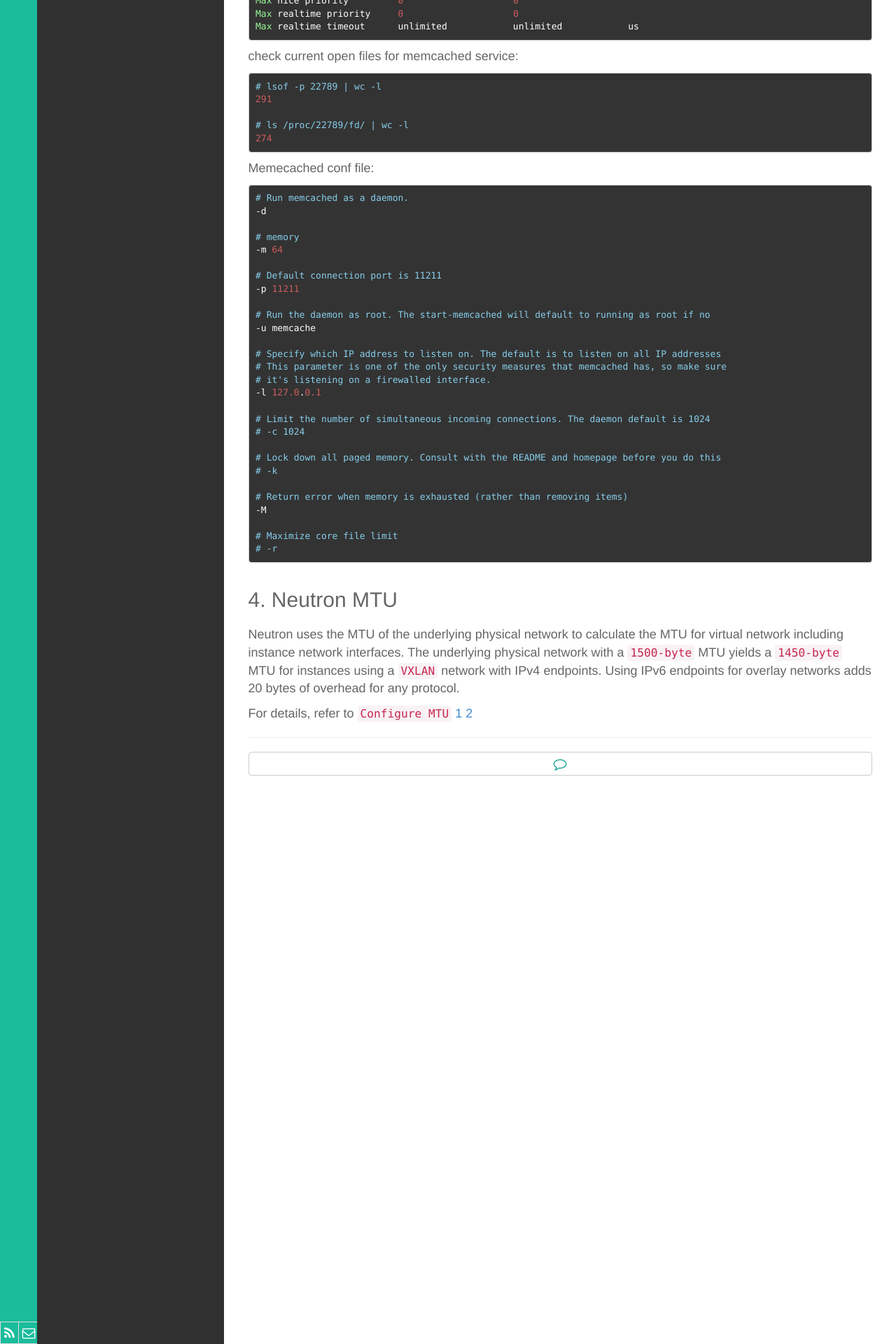
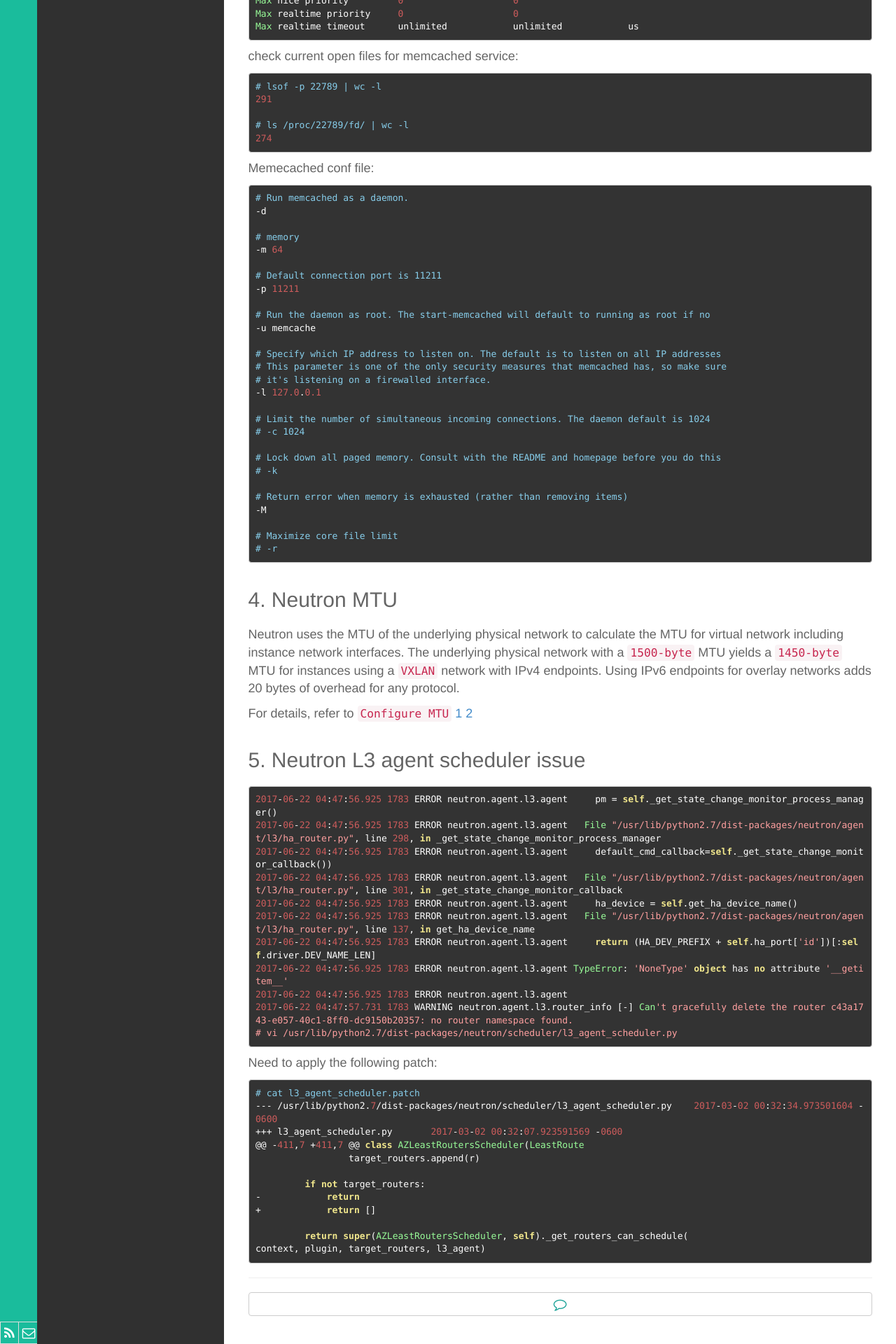
Before and after one commit to wenchma/wenchma.github.io, a Jekyll site: the page built from _posts/2017-08-30-openstack-troubleshooting.md, in a window 1280 px wide. Shown: the part 1346-3266 px from the top of the page at 70% size. Built offline with Jekyll 4.4.1, drawn with Linux system fonts in a browser that asks for light colours.

Commit message:
Neutron l3 agent scheduler patch

````diff
--- a/_posts/2017-08-30-openstack-troubleshooting.md
+++ b/_posts/2017-08-30-openstack-troubleshooting.md
@@ -123,3 +123,36 @@ Using IPv6 endpoints for overlay networks adds 20 bytes of overhead for any prot
 
 For details, refer to `Configure MTU` [1](https://access.redhat.com/documentation/en-us/red_hat_openstack_platform/9/html/networking_guide/sec-mtu)
 [2](https://docs.openstack.org/mitaka/networking-guide/config-mtu.html)
+
+## 5. Neutron L3 agent scheduler issue
+
+```
+2017-06-22 04:47:56.925 1783 ERROR neutron.agent.l3.agent     pm = self._get_state_change_monitor_process_manager()
+2017-06-22 04:47:56.925 1783 ERROR neutron.agent.l3.agent   File "/usr/lib/python2.7/dist-packages/neutron/agent/l3/ha_router.py", line 298, in _get_state_change_monitor_process_manager
+2017-06-22 04:47:56.925 1783 ERROR neutron.agent.l3.agent     default_cmd_callback=self._get_state_change_monitor_callback())
+2017-06-22 04:47:56.925 1783 ERROR neutron.agent.l3.agent   File "/usr/lib/python2.7/dist-packages/neutron/agent/l3/ha_router.py", line 301, in _get_state_change_monitor_callback
+2017-06-22 04:47:56.925 1783 ERROR neutron.agent.l3.agent     ha_device = self.get_ha_device_name()
+2017-06-22 04:47:56.925 1783 ERROR neutron.agent.l3.agent   File "/usr/lib/python2.7/dist-packages/neutron/agent/l3/ha_router.py", line 137, in get_ha_device_name
+2017-06-22 04:47:56.925 1783 ERROR neutron.agent.l3.agent     return (HA_DEV_PREFIX + self.ha_port['id'])[:self.driver.DEV_NAME_LEN]
+2017-06-22 04:47:56.925 1783 ERROR neutron.agent.l3.agent TypeError: 'NoneType' object has no attribute '__getitem__'
+2017-06-22 04:47:56.925 1783 ERROR neutron.agent.l3.agent
+2017-06-22 04:47:57.731 1783 WARNING neutron.agent.l3.router_info [-] Can't gracefully delete the router c43a1743-e057-40c1-8ff0-dc9150b20357: no router namespace found.
+# vi /usr/lib/python2.7/dist-packages/neutron/scheduler/l3_agent_scheduler.py
+```
+
+Need to apply the following patch:
+
+```
+# cat l3_agent_scheduler.patch
+--- /usr/lib/python2.7/dist-packages/neutron/scheduler/l3_agent_scheduler.py    2017-03-02 00:32:34.973501604 -0600
++++ l3_agent_scheduler.py       2017-03-02 00:32:07.923591569 -0600
+@@ -411,7 +411,7 @@ class AZLeastRoutersScheduler(LeastRoute
+                 target_routers.append(r)
+
+         if not target_routers:
+-            return
++            return []
+
+         return super(AZLeastRoutersScheduler, self)._get_routers_can_schedule(
+context, plugin, target_routers, l3_agent)
+```
````
